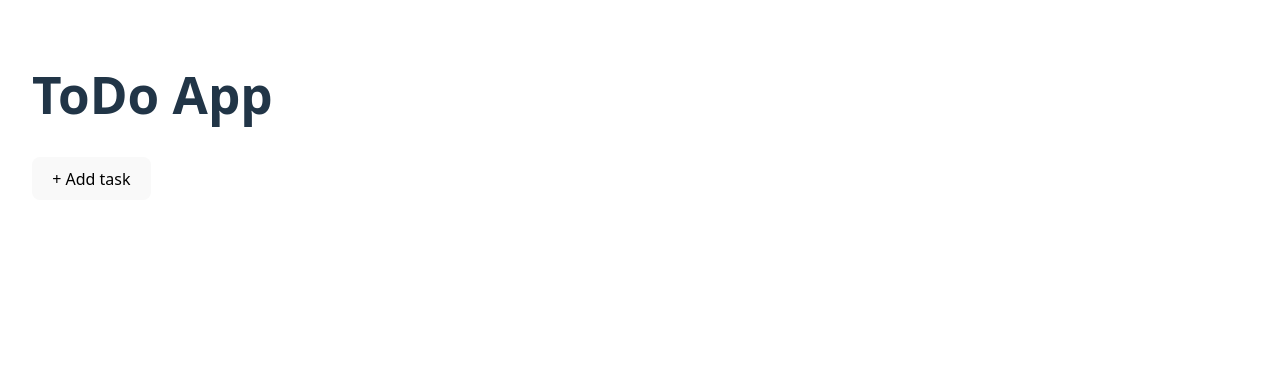
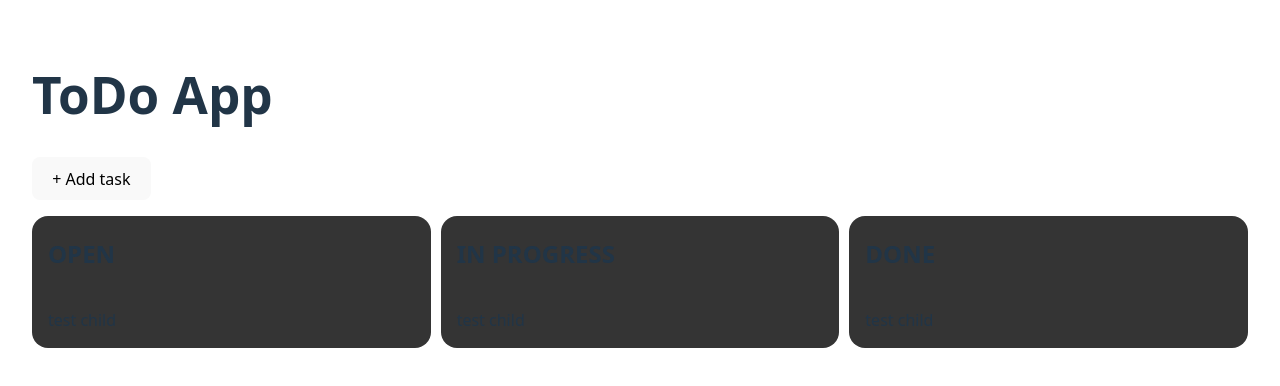
Before and after one commit to TheEric0802/javangers-frontend-recap, a React (Vite) app: page / in a window 1280 px wide. Shown: the top 386 px of the page. Built offline with nearby package versions, Linux system fonts and the light colour scheme.

Commit message:
add TodoContainer

```diff
--- a/src/App.css
+++ b/src/App.css
@@ -1,3 +1,4 @@
 #root {
   padding: 2rem;
+  width: 100%;
 }
--- /dev/null
+++ b/src/TodoContainer.css
@@ -0,0 +1,8 @@
+.TodoContainer {
+    display: flex;
+    flex-direction: column;
+    background-color: #343434;
+    border-radius: 1em;
+    margin: 1em 0;
+    padding: 0 1em;
+}
--- /dev/null
+++ b/src/TodoContainer.tsx
@@ -0,0 +1,16 @@
+import type {ReactNode} from "react";
+import "./TodoContainer.css"
+
+type TodoContainerProps = {
+    heading: string
+    children: ReactNode
+}
+
+export default function TodoContainer(props: TodoContainerProps) {
+    return (
+        <div className={"TodoContainer"}>
+            <h2>{props.heading}</h2>
+            {props.children}
+        </div>
+    )
+}
--- /dev/null
+++ b/src/TodoPage.css
@@ -0,0 +1,6 @@
+.lists {
+    display: grid;
+    grid-template-columns: repeat(3, 1fr);
+    grid-template-rows: 1fr;
+    grid-column-gap: 10px;
+}
--- a/src/TodoPage.tsx
+++ b/src/TodoPage.tsx
@@ -1,8 +1,21 @@
+import TodoContainer from "./TodoContainer.tsx";
+import "./TodoPage.css"
+
 export default function TodoPage() {
     return (
-        <div>
+        <>
             <button>+ Add task</button>
-
-        </div>
+            <div className={"lists"}>
+                <TodoContainer heading={"OPEN"}>
+                    <p>test child</p>
+                </TodoContainer>
+                <TodoContainer heading={"IN PROGRESS"}>
+                    <p>test child</p>
+                </TodoContainer>
+                <TodoContainer heading={"DONE"}>
+                    <p>test child</p>
+                </TodoContainer>
+            </div>
+        </>
     )
 }
```
